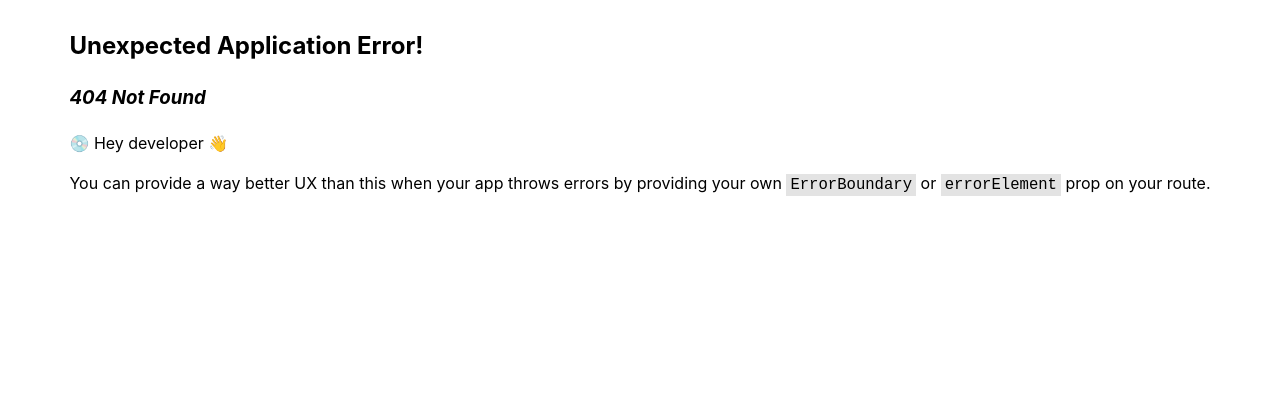
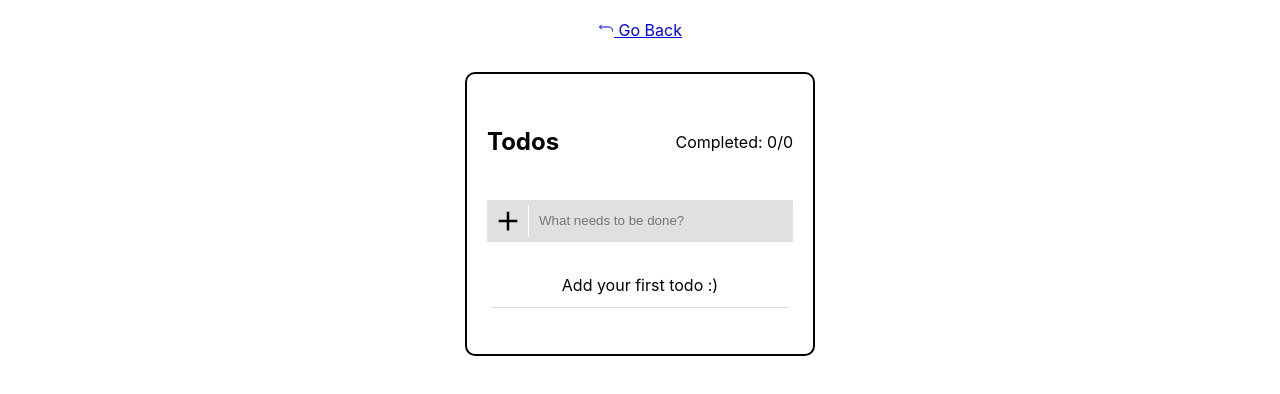
Before and after one commit to InderdeepSync/mini-games, a React (Vite) app: page /todos in a window 1280 px wide. Before the commit this address had no page. Shown: the top 394 px of the page. Built offline with nearby package versions, Linux system fonts and the light colour scheme.

Commit message:
Add Todos App and update README.md

```diff
--- a/index.html
+++ b/index.html
@@ -4,7 +4,7 @@
     <meta charset="UTF-8" />
     <link rel="icon" type="image/svg+xml" href="/favicon.ico" />
     <meta name="viewport" content="width=device-width, initial-scale=1.0" />
-    <title>Vite + React</title>
+    <title>React Playground</title>
   </head>
   <body>
     <div id="root"></div>
--- a/src/Home.jsx
+++ b/src/Home.jsx
@@ -29,6 +29,9 @@ function HomePage() {
                     <li>
                         <Link to="/kanban">Kanban Board</Link>
                     </li>
+                    <li>
+                        <Link to="/todos">Todos</Link>
+                    </li>
                 </ul>
             </div>
         </>
--- /dev/null
+++ b/src/todo/index.jsx
@@ -0,0 +1,230 @@
+import styled from "styled-components";
+
+const TodoHeader = ({currentTodos, allTodos}) => {
+    return (
+        <header>
+            <h1>Todos</h1>
+            <p>
+                Completed: {currentTodos}/{allTodos}
+            </p>
+        </header>
+    );
+};
+
+import React, {useEffect, useState} from "react";
+import {FiDelete} from "react-icons/fi";
+import {IoMdAdd} from "react-icons/io";
+import {Helmet} from "react-helmet";
+import {Link} from "react-router-dom";
+import {IoReturnUpBackOutline} from "react-icons/io5";
+
+const StyledSection = styled.section`
+  min-width: 350px;
+  margin: 20px auto;
+  border: 2px solid black;
+  padding: 20px;
+  border-radius: 10px;
+
+  & header {
+    display: flex;
+    justify-content: space-between;
+    padding: 10px 0px 20px;
+    align-items: center;
+  }
+
+  & .input {
+    display: flex;
+    flex-direction: row-reverse;
+    background-color: #e0e0e0;
+    padding-block: 5px;
+  }
+
+  & .input input {
+    width: 100%;
+    border: none;
+    padding: 5px 10px;
+    background: #e0e0e0;
+    border-radius: 5px;
+  }
+
+  & .input input:focus {
+    outline: none;
+  }
+
+  & .input button {
+    background-color: transparent;
+    border: none;
+    border-right: 1px solid white;
+    padding-right: 5px;
+    font-size: 30px;
+    display: grid;
+    place-content: center;
+    color: black;
+    cursor: pointer;
+  }
+
+  & ul {
+    list-style-type: none;
+    padding: 10px 5px;
+  }
+
+  & ul li {
+    border-bottom: 1px solid gainsboro;
+    padding-block-end: 8px;
+    display: flex;
+    align-items: center;
+  }
+
+  & ul li button {
+    padding: 4px;
+    display: flex;
+    align-items: center;
+    background-color: transparent;
+    margin-left: auto;
+    border: none;
+    font-size: 20px;
+    cursor: pointer;
+    color: rgba(255, 0, 0, 0.549);
+  }
+
+  & ul li span {
+    word-break: break-all;
+  }
+
+  & ul li #checkbox {
+    width: 20px;
+    height: 20px;
+    cursor: pointer;
+    position: relative;
+    top: 5px;
+    margin-right: 10px;
+  }
+
+  & ul li .completed {
+    text-decoration: underline;
+    text-underline-offset: -.4em;
+    text-decoration-skip-ink: none;
+    text-decoration-color: red;
+    text-decoration-thickness: 2px;
+  }
+`
+
+const TodoList = () => {
+    const [todos, setTodos] = useState(() => {
+        // get todos stored in localstorage
+        const localValue = localStorage.getItem("todosData");
+        if (localValue == null) return [];
+        return JSON.parse(localValue);
+    });
+    useEffect(() => {
+        localStorage.setItem("todosData", JSON.stringify(todos));
+    }, [todos]);
+
+    const [inputValue, setInputValue] = useState("");
+    // handling the input change
+    const handleInputChange = (e) => {
+        setInputValue(e.target.value);
+    };
+
+    // handling the add todo button
+    const handleAddTodo = () => {
+        if (inputValue.trim() === "") {
+            return;
+        }
+        setTodos((currentTodos) => {
+            return [
+                ...currentTodos,
+                {id: Math.random() * 1234, text: inputValue, completed: false},
+            ];
+        });
+        setInputValue("");
+    };
+
+    // to delete a todo we filter the array without the selected id
+    const handleDeleteTodo = (id) => {
+        const updatedTodos = todos.filter((todo) => todo.id !== id);
+        // we add the new todo list to the state
+        setTodos(updatedTodos);
+        localStorage.setItem("todosData", JSON.stringify(updatedTodos));
+    };
+    const toggleTodo = (id, completed) => {
+        setTodos((currentTodos) => {
+            return currentTodos.map((todo) => {
+                if (todo.id === id) {
+                    return {...todo, completed};
+                }
+                return todo;
+            });
+        });
+    };
+    const handleKeyDown = (e) => {
+        if (e.key === "Enter") {
+            handleAddTodo();
+        }
+    };
+
+    const filteredTodos = todos
+        ? todos.filter((todo) => todo.completed !== false)
+        : [];
+    return (
+        <>
+            <Helmet>
+                <title>Todos React App</title>
+            </Helmet>
+            <div className="go-back">
+                <Link to="/"><IoReturnUpBackOutline/> Go Back</Link>
+            </div>
+            <StyledSection id="todoList">
+                <TodoHeader currentTodos={filteredTodos.length} allTodos={todos.length}/>
+                <div className="input">
+                    <input
+                        type="text"
+                        placeholder="What needs to be done?"
+                        value={inputValue}
+                        name="input"
+                        onKeyDown={handleKeyDown}
+                        onChange={handleInputChange}
+                    />
+                    <button onClick={handleAddTodo}>
+                        <IoMdAdd/>
+                    </button>
+                </div>
+                <ul>
+                    {todos.length === 0 && (
+                        <li
+                            style={{
+                                textAlign: "center",
+                                display: "block",
+                                padding: "5px 0 10px",
+                                borderBottom: "1px solid gainsboro",
+                            }}
+                        >
+                            Add your first todo {":)"}
+                        </li>
+                    )}
+                    {todos.map((todo, index) => (
+                        <li key={index}>
+                        <span className={todo.completed ? "completed" : ""}>
+                          <input
+                              id="checkbox"
+                              type="checkbox"
+                              checked={todo.completed}
+                              onChange={(e) => toggleTodo(todo.id, e.target.checked)}
+                          />
+                            {todo.text}
+                        </span>
+                            <button
+                                className="danger"
+                                onClick={() => handleDeleteTodo(todo.id)}
+                            >
+                                <FiDelete/>
+                            </button>
+                        </li>
+                    ))}
+                </ul>
+            </StyledSection>
+        </>
+    );
+};
+
+export default TodoList;
```
Also changed, not shown: src/main.jsx (+9 -0 lines), 1 other file (tests, documents, lock files or other folders).
